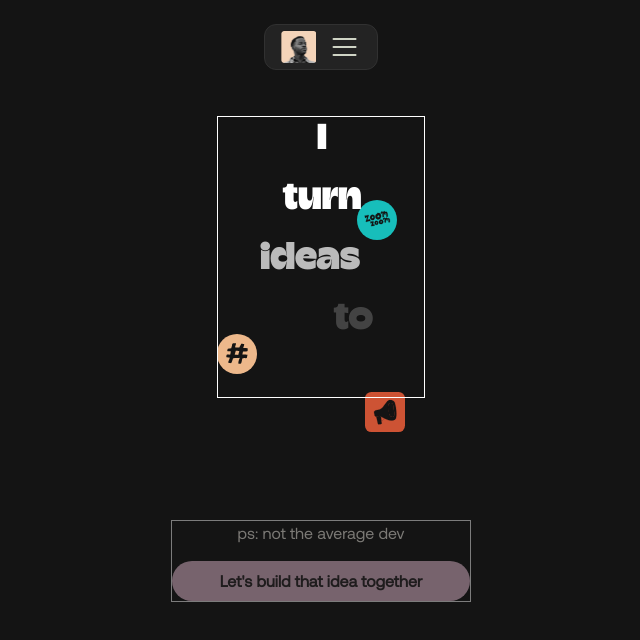
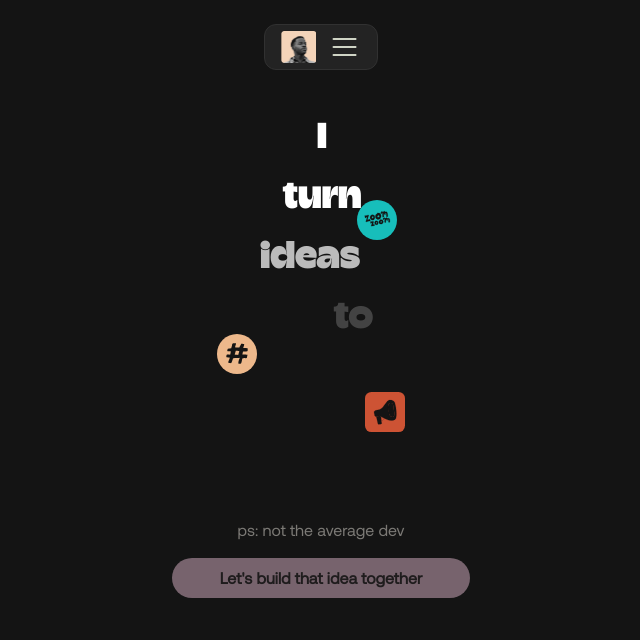
Before and after one commit to ebubesunday16/The-Software-Engineer-You-Wished-You-Hired, a Next.js app: page / in a window 1280 px wide. Shown: the top 640 px of the page, without its empty margins (319-959 px from the left). Built offline with nearby package versions, Linux system fonts and the light colour scheme.

Commit message:
Update ZoomZoom.tsx

```diff
--- a/component/LandingPage/ZoomZoom.tsx
+++ b/component/LandingPage/ZoomZoom.tsx
@@ -126,7 +126,7 @@ const ZoomZoom = () => {
           </motion.div>
 
           <motion.div
-          className=' mx-auto items-center text-center text-white border font-champBlack space-y-5  text-4xl'
+          className=' mx-auto items-center text-center text-white  font-champBlack space-y-5  text-4xl'
           style={{
             y: useTransform(scrollYProgress, [0.595, 0.61], [0, -530]),
             opacity: useTransform(scrollYProgress, [0.595, 0.61], [0, 1])
@@ -174,7 +174,7 @@ const ZoomZoom = () => {
           </motion.div>
 
           <motion.div
-          className='self-center space-y-4 mt-auto border-white border'
+          className='self-center space-y-4 mt-auto '
           style={{
             y: useTransform(scrollYProgress, [0.61, 0.62], [0, -480]),
             opacity: useTransform(scrollYProgress, [0.62, 0.8], [0, 1]),
```
